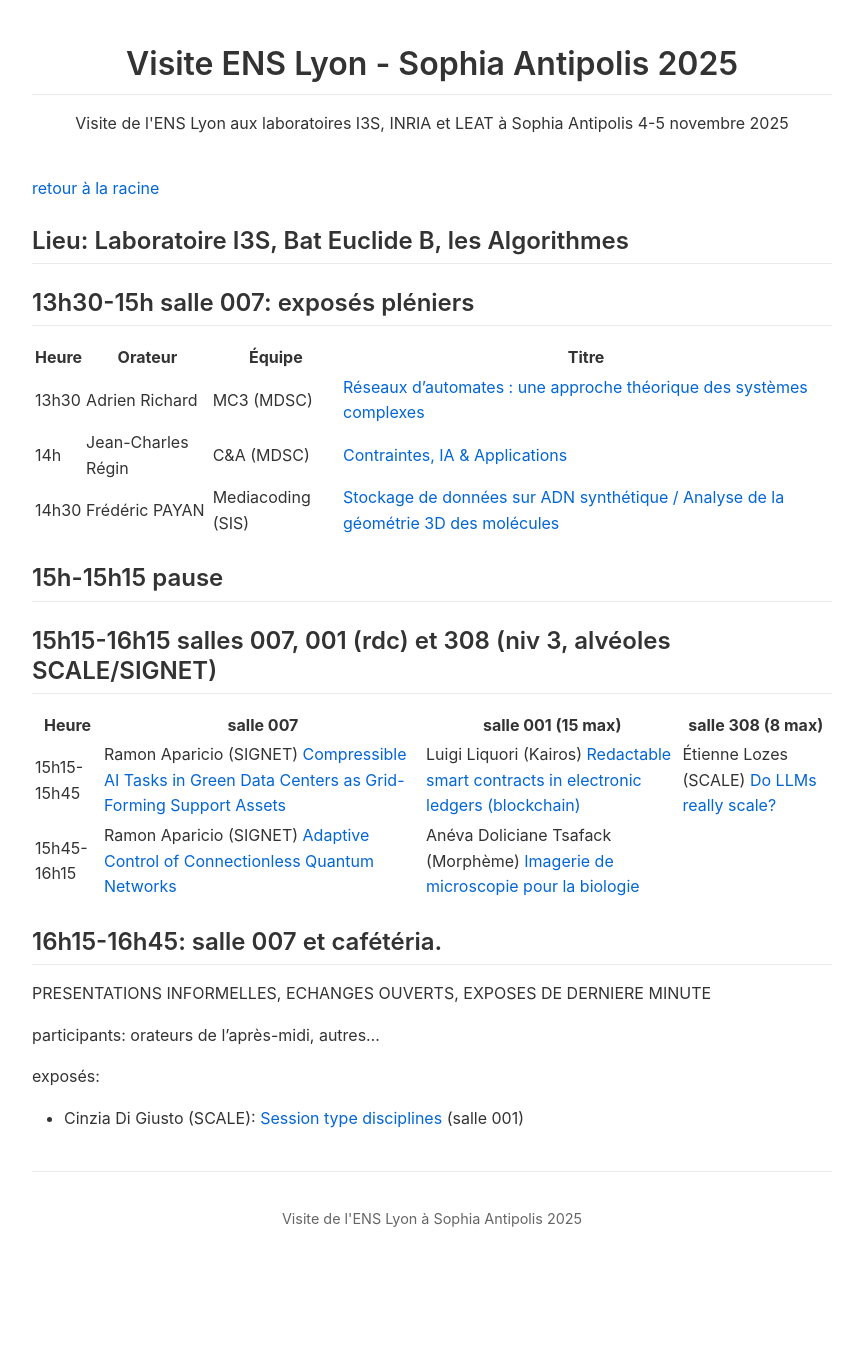
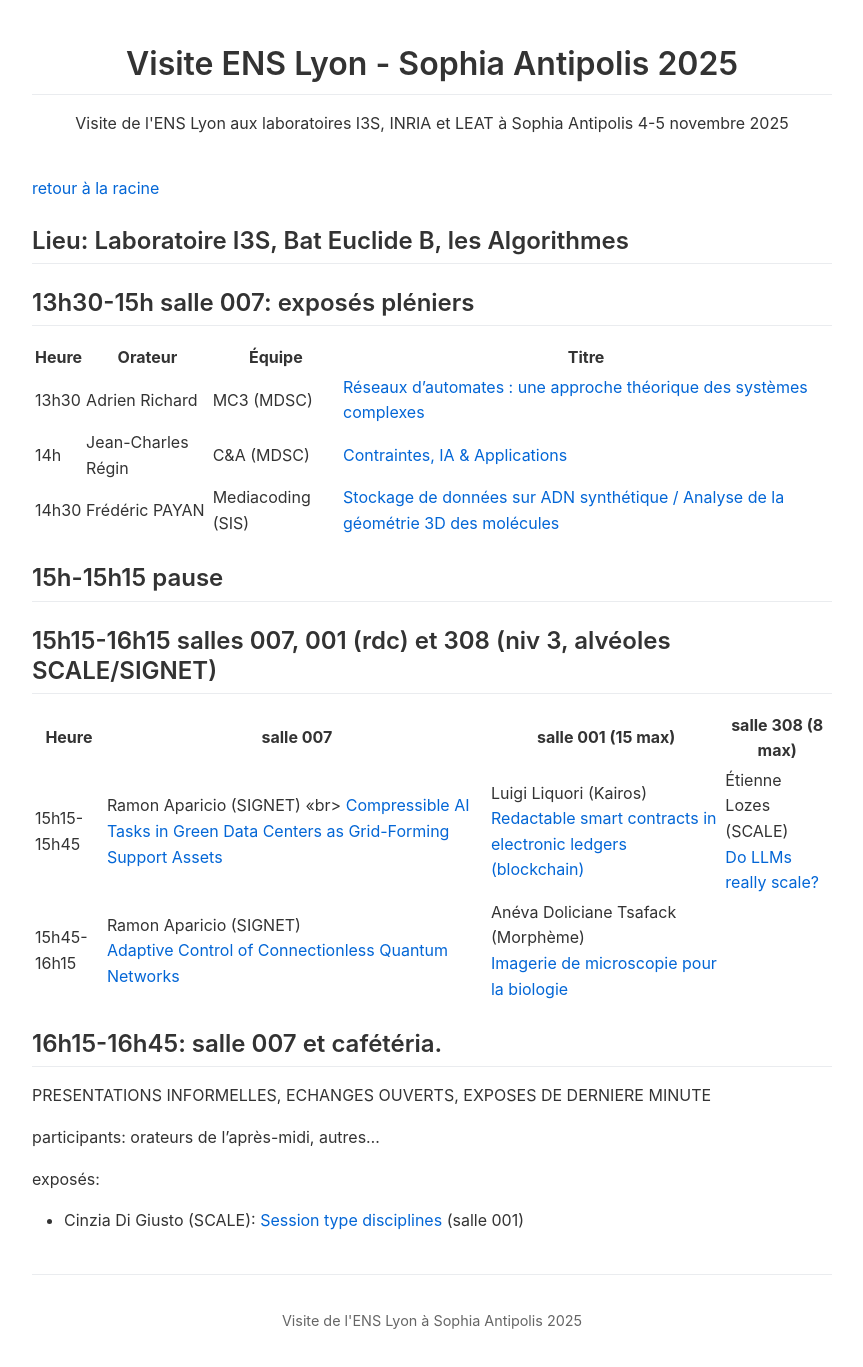
Before and after one commit to etiloz/visite-ens-lyon-sophia-2025.github.io, a Jekyll site: the page built from algorithmes/index.md, in a window 1280 px wide. Shown: the whole page, without its empty margins (208-1071 px from the left). Built offline with Jekyll 4.4.1, drawn with Linux system fonts in a browser that asks for light colours; before the commit the page ends 1264 px from its top, so only the background shows below that.

Commit message:
cosmetic

```diff
--- a/algorithmes/index.md
+++ b/algorithmes/index.md
@@ -21,8 +21,8 @@ title: Programme du mercredi 5 novembre après-midi, i3S site des Algorithmes
 
 |Heure|salle 007 | salle 001 (15 max) | salle 308 (8 max)
 |-----|----------|-----------|----------
-|15h15-15h45|Ramon Aparicio (SIGNET) [Compressible AI Tasks in Green Data Centers as Grid-Forming Support Assets](resumes/ramon-aparicio.txt) |Luigi Liquori (Kairos) [Redactable smart contracts in electronic ledgers (blockchain)](resumes/luigi-liquori.txt)|Étienne Lozes (SCALE) [Do LLMs really scale?](resumes/etienne-lozes.txt)
-|15h45-16h15|Ramon Aparicio (SIGNET) [Adaptive Control of Connectionless Quantum Networks](resumes/ramon-aparicio2.txt)|Anéva Doliciane Tsafack (Morphème) [Imagerie de microscopie pour la biologie](resumes/aneva-doliciane-tsafack.txt)|
+|15h15-15h45|Ramon Aparicio (SIGNET) <<br> [Compressible AI Tasks in Green Data Centers as Grid-Forming Support Assets](resumes/ramon-aparicio.txt) |Luigi Liquori (Kairos) <br> [Redactable smart contracts in electronic ledgers (blockchain)](resumes/luigi-liquori.txt)|Étienne Lozes (SCALE) <br> [Do LLMs really scale?](resumes/etienne-lozes.txt)
+|15h45-16h15|Ramon Aparicio (SIGNET) <br> [Adaptive Control of Connectionless Quantum Networks](resumes/ramon-aparicio2.txt)|Anéva Doliciane Tsafack (Morphème) <br> [Imagerie de microscopie pour la biologie](resumes/aneva-doliciane-tsafack.txt)|
 
 
 
```
